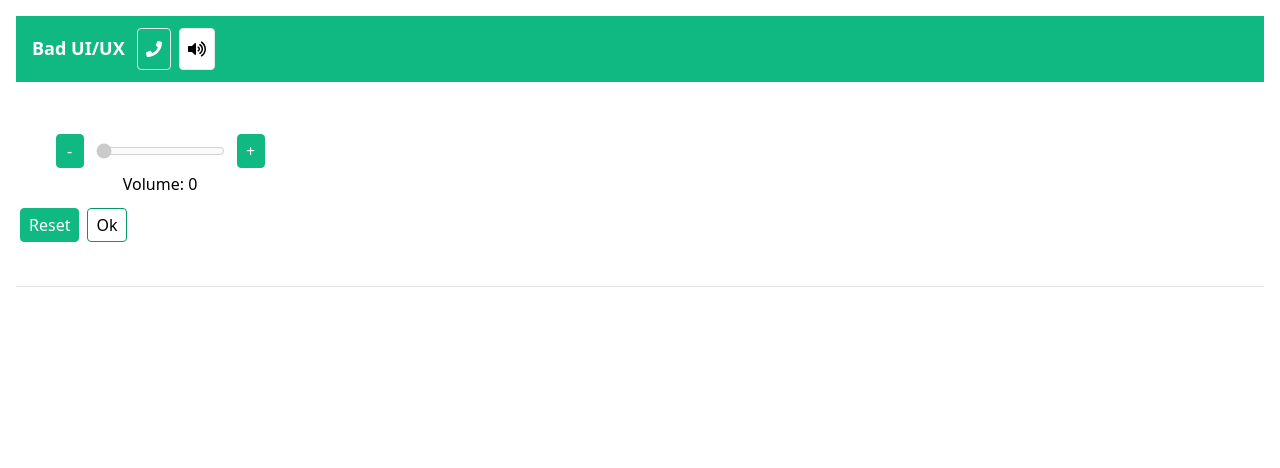
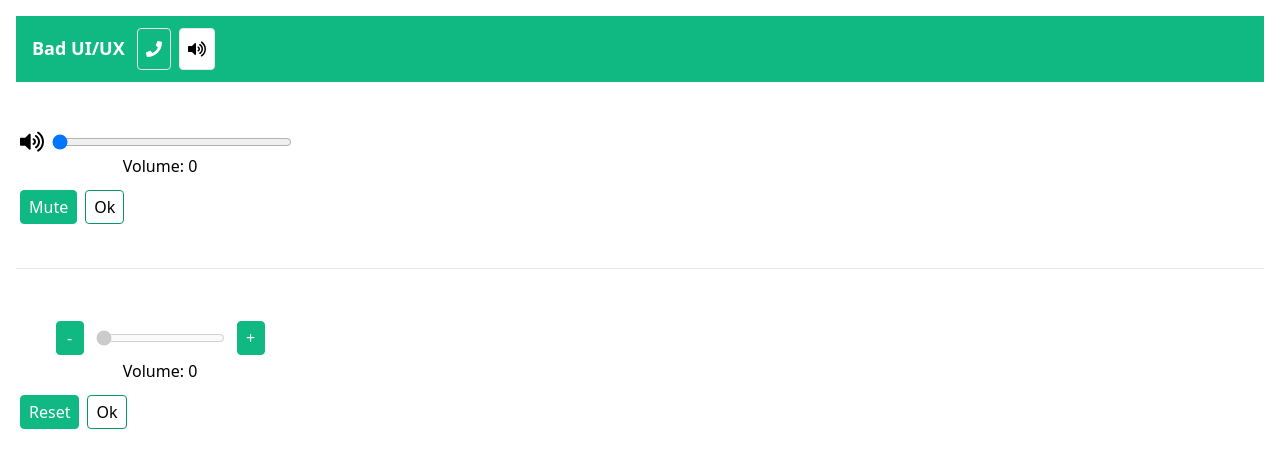
Before and after one commit to xelorabb/bad_ui_tt, a Vue app: page / in a window 1280 px wide. Shown: the top 468 px of the page. Built offline with nearby package versions, Linux system fonts and the light colour scheme.

Commit message:
v0.7.0 volumes part 2

```diff
--- a/package.json
+++ b/package.json
@@ -1,6 +1,6 @@
 {
   "name": "bad_ui_tt",
-  "version": "0.6.0",
+  "version": "0.7.0",
   "private": true,
   "scripts": {
     "serve": "vue-cli-service serve",
--- a/src/components/Volumes.vue
+++ b/src/components/Volumes.vue
@@ -1,14 +1,17 @@
 <template>
+  <div class="my-10"><Odd /></div>
   <div class="my-10"><Bouncing /></div>
 </template>
 
 <script>
   import Bouncing from './volumes/Bouncing.vue'
+  import Odd from './volumes/Odd.vue'
 
   export default {
     name: 'Volumes',
     components: {
-      Bouncing
+      Bouncing,
+      Odd
     }
   }
 </script>
--- /dev/null
+++ b/src/components/volumes/Odd.vue
@@ -0,0 +1,48 @@
+<template>
+  <div class="w-72 py-2 text-center">
+    <fa icon="volume-up" size="lg"></fa>
+    <input type="range" min="0" max="100" v-model.number="volume"
+           @mouseleave="changeValue()"
+           class="inline-block align-middle mb-1 mx-2 w-60"/>
+    <div>Volume: {{ volume }}</div>
+  </div>
+  <div>
+    <button class="btn full" @click="mute()">Mute</button>
+    <button class="btn outline" @mouseenter="checkValue()">Ok</button>
+  </div>
+  <hr class="mt-10"/>
+</template>
+
+<script>
+  export default {
+    name: 'Odd',
+    data() {
+      return {
+        volume: 0,
+        lastVolume: 0
+      }
+    },
+    methods: {
+      changeValue: function() {
+        if(this.volume == 0) { this.volume = 1; return }
+        if(this.volume == 100) { this.volume = 99; return }
+
+        if(this.volume > this.lastVolume) this.volume--
+        else this.volume++
+      },
+      checkValue: function() {
+        if(this.volume % 2 == 0) this.changeValue()
+      },
+      mute: function() {
+        this.volume = 0
+      }
+    },
+    watch: {
+      volume: {
+        handler(val, oldVal) {
+          this.lastVolume = oldVal
+        }
+      }
+    }
+  }
+</script>
```
Also changed, not shown: 1 other file (tests, documents, lock files or other folders).
